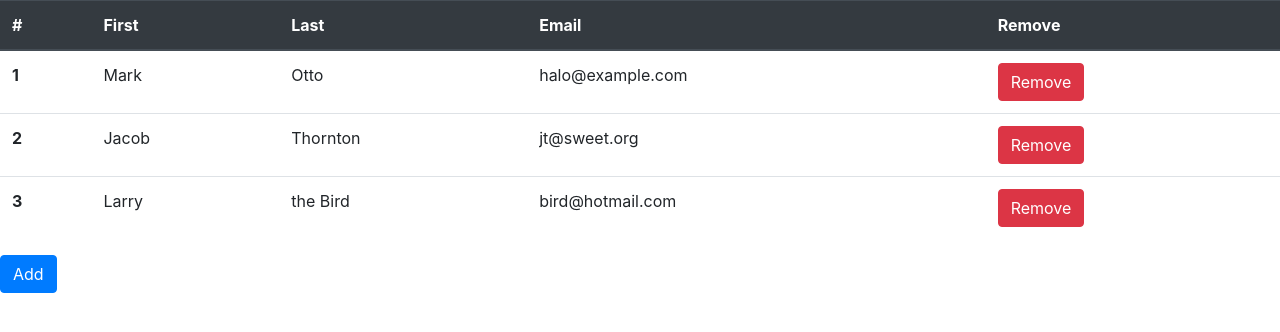
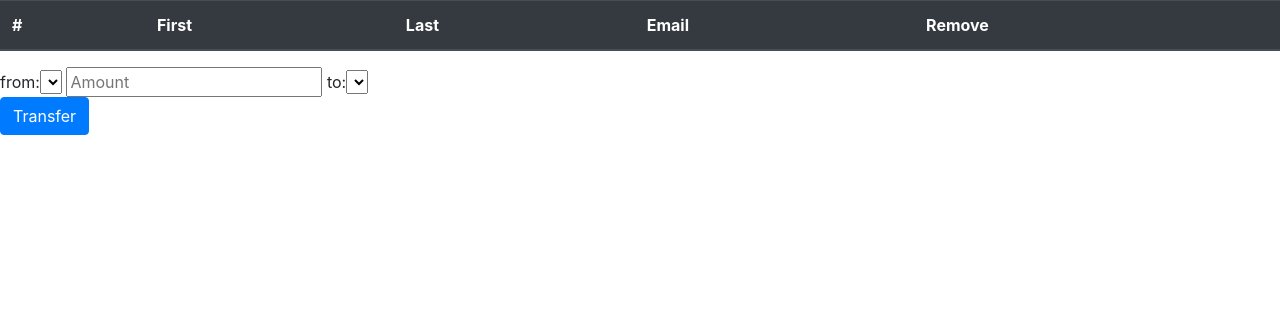
Before and after one commit to yde13/Bank-transfers, a PHP site: page /app/index.php in a window 1280 px wide. Shown: the top 332 px of the page. Run offline with PHP 8.4, Linux system fonts and the light colour scheme; lists and menus that the app fills with data are empty.

Commit message:
adding select buttons with api values to transfer

```diff
--- a/public/app/index.php
+++ b/public/app/index.php
@@ -26,31 +26,18 @@
     </tr>
   </thead>
   <tbody>
-    <tr>
-      <th scope="row">1</th>
-      <td>Mark</td>
-      <td>Otto</td>
-      <td>halo@example.com</td>
-      <td><button type="button" class="btn btn-danger">Remove</button></td>
-    </tr>
-    <tr>
-      <th scope="row">2</th>
-      <td>Jacob</td>
-      <td>Thornton</td>
-      <td>jt@sweet.org</td>
-      <td><button type="button" class="btn btn-danger">Remove</button></td>
-    </tr>
-    <tr>
-      <th scope="row">3</th>
-      <td>Larry</td>
-      <td>the Bird</td>
-      <td>bird@hotmail.com</td>
-      <td><button type="button" class="btn btn-danger">Remove</button></td>
-    </tr>
+
   </tbody>
 </table>
+            from:<select>
+            </select>
+            <input type="text" placeholder="Amount">
 
-<button type="button" class="btn btn-primary">Add</button>
+            to:<select>
+            </select>
+            <br>
+            <button type="button" class="btn btn-primary">Transfer</button>
+
 
     <script src="./scripts/script.js" ></script>
 
--- a/public/app/scripts/script.js
+++ b/public/app/scripts/script.js
@@ -1,19 +1,26 @@
 // ajax anrop till clientsidan indexedDB.php i app foldern
 
-$("tbody").on( "click", "button.btn-danger", function( event ) {
-    $( this ).parent().parent().fadeOut();
+$("button").on("click", function (event) {
+    $.ajax({
+        url: 'http://localhost:8888/banking/bank-transfers/public/api/index.php',
+        success: function (d) {
+
+            //transfer mooney to selected accounts
+
+        }
+    });
 });
 
-$( "button.btn-primary" ).on( "click", function( event ) {
-  $.ajax({
+
+$.ajax({
     url: 'http://localhost:8888/banking/bank-transfers/public/api/index.php',
-    success: function(d) {
-        let id = d.data[0].id;
-        let firstName = d.data[0].firstName;
-        let lastName = d.data[0].lastName;
-        let mobilephone = d.data[0].mobilephone;
+    success: function (d) {
 
-			$("tbody").append(`<tr><td>${id}</td><td>${firstName}</td><td>${lastName}</td><td>${mobilephone}</td><td><button type="button" class="btn btn-danger">Remove</button></td></tr>`);
+        for (var i = 0; i < d.data.length; i++) {
+            var obj = d.data[i];
+
+            $("select").append(`<option>${obj.id}  ${obj.firstName}  ${obj.lastName} ${obj.mobilephone}</option>`);
+
+        }
     }
-  });
 });
```
